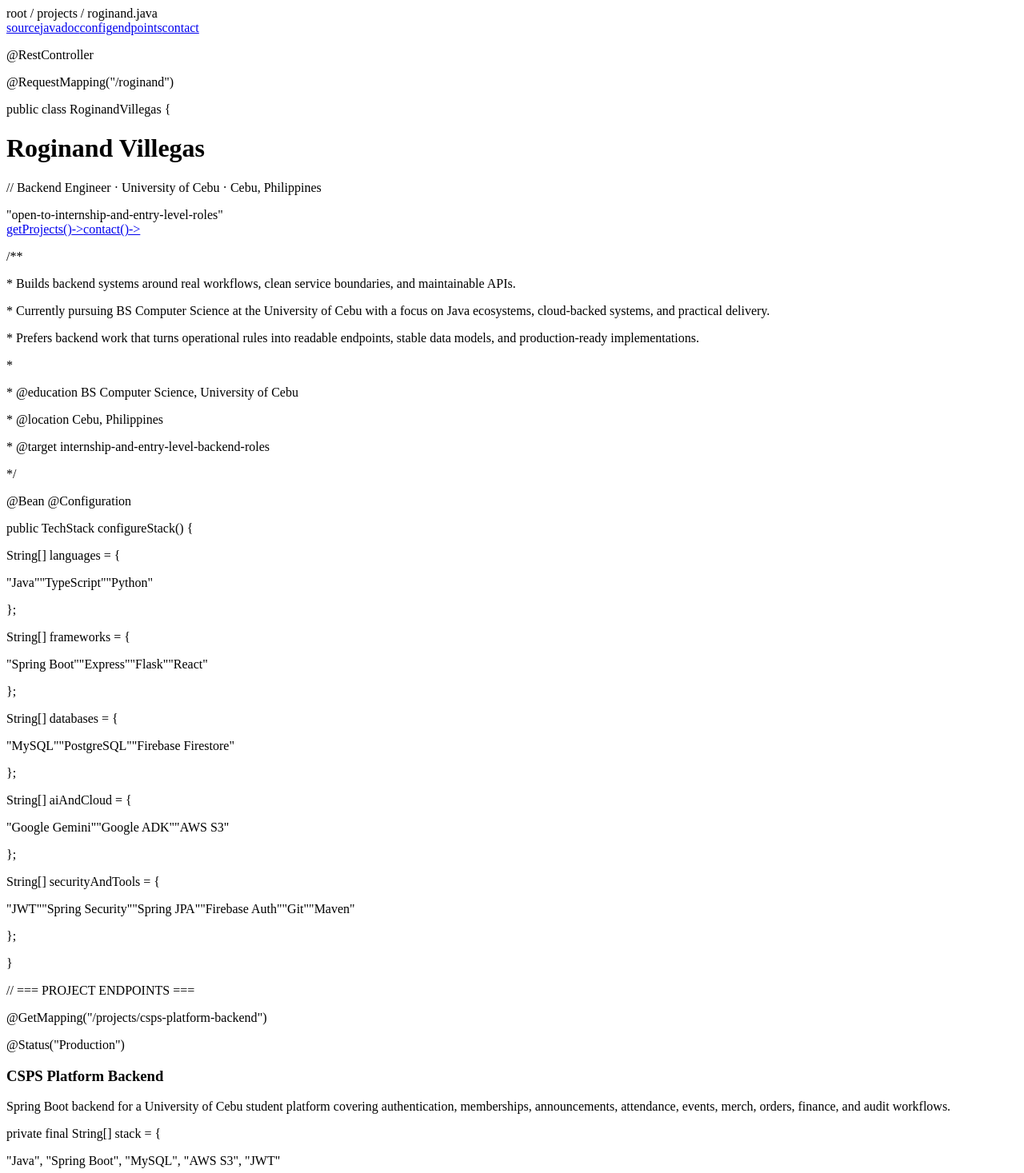
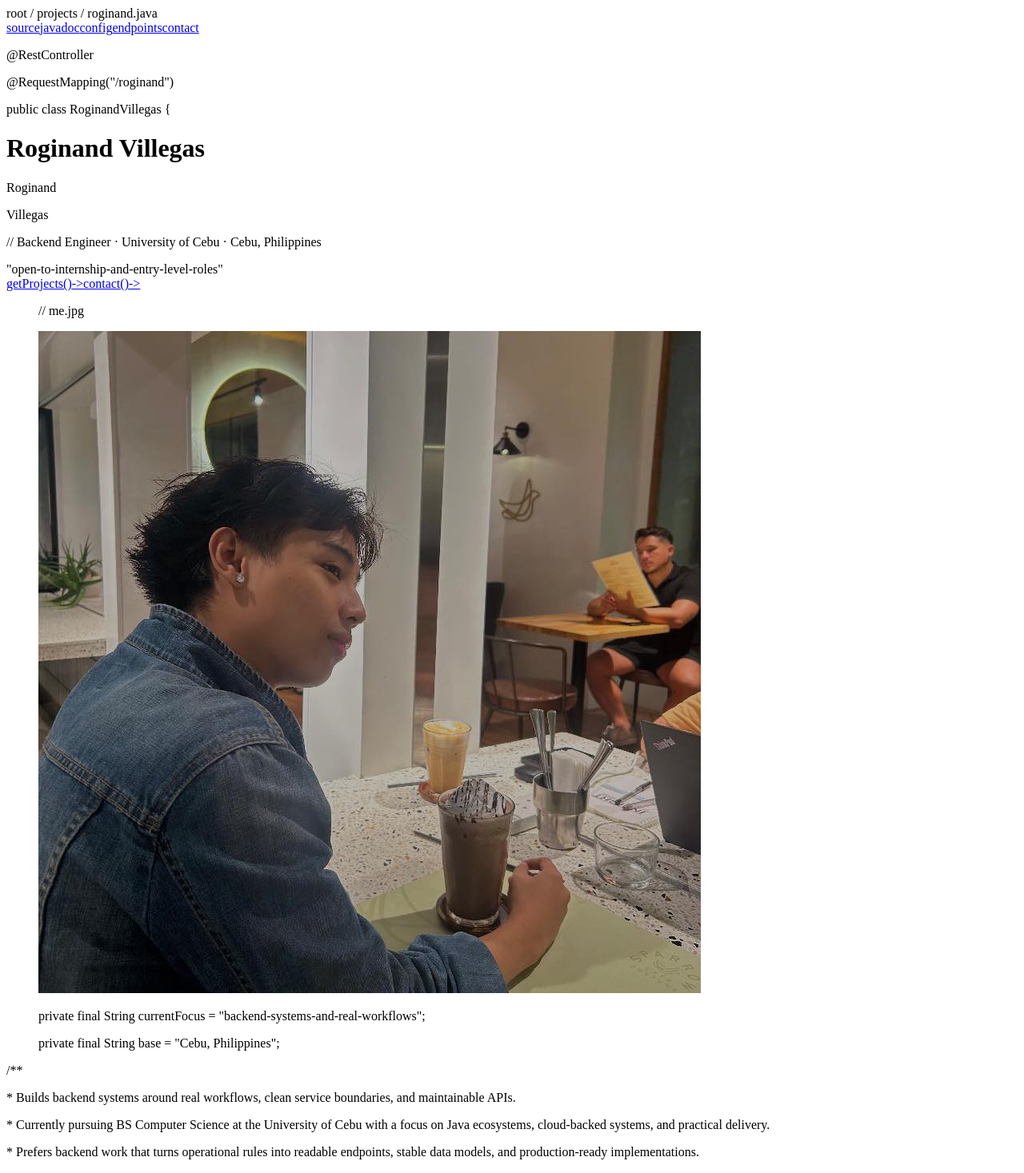
Before and after one commit to roginandd/roginand_villegas, a React (Vite) app: page / in a window 1280 px wide. Shown: the top 1467 px of the page at 80% size. Built offline with nearby package versions, Linux system fonts and the light colour scheme; the HTML template or start-up script is replaced by a standard one.

Commit message:
feat: add developer portrait and update CSPS project title and summary

```diff
--- a/src/components/sections/HeroSection.jsx
+++ b/src/components/sections/HeroSection.jsx
@@ -1,3 +1,4 @@
+import developerPreview from "../../assets/me/me.jpg";
 import { profile } from "../../data/portfolioData";
 import CodeLine from "../ui/CodeLine";
 import CodeLink from "../ui/CodeLink";
@@ -23,25 +24,60 @@ export default function HeroSection() {
       </div>
 
       <div className="space-y-6">
-        <h1 className="font-sans text-5xl font-extrabold uppercase leading-none tracking-technical text-ink sm:text-6xl md:text-7xl">
-          {firstName} <span className="text-accent">{lastName.charAt(0)}</span>
-          {lastName.slice(1)}
-        </h1>
+        <h1 className="sr-only">{profile.name}</h1>
 
-        <div className="flex flex-wrap items-center gap-x-4 gap-y-3">
-          <p className="font-mono text-sm text-muted">
+        <div
+          aria-hidden="true"
+          className="grid gap-x-6 gap-y-4 md:grid-cols-[minmax(0,1fr)_260px] md:grid-rows-[auto_auto] md:items-start"
+        >
+          <p className="font-sans text-5xl font-extrabold uppercase leading-none tracking-technical text-ink sm:text-6xl md:col-start-1 md:row-start-1 md:text-7xl">
+            {firstName}
+              <p className="font-sans text-5xl font-extrabold uppercase leading-none tracking-technical text-ink sm:text-6xl md:col-start-1 md:row-start-2 md:text-7xl">
+            <span className="text-accent">{lastName.charAt(0)}</span>
+            {lastName.slice(1)}
+          </p>
+          </p>
+
+       <div className="flex flex-wrap items-center gap-x-4 gap-y-3">
+           <p className="font-mono text-sm text-muted">
             // {profile.role} · {profile.school} · {profile.location}
           </p>
           <div className="border border-outline px-3 py-1 font-mono text-xs text-ink">
             "{profile.statusMessage}"
           </div>
+            <div className="flex flex-wrap gap-x-8 gap-y-3">
+        <CodeLink href="#endpoints">getProjects()</CodeLink>
+        <CodeLink href="#contact">contact()</CodeLink>
+      </div>
+        </div>
+
+
+
+          <figure className="space-y-3 md:col-start-2 md:row-start-1 md:row-span-2 md:self-start">
+            <CodeLine className="text-xs text-muted">// me.jpg</CodeLine>
+            <div className="border border-outline bg-panel p-3">
+              <img
+                src={developerPreview}
+                alt="Portrait of Roginand Villegas seated in a cafe"
+                className="block aspect-square w-full border border-outline bg-surface object-cover md:w-[260px]"
+              />
+            </div>
+            <div className="space-y-1 border border-outline px-4 py-4">
+              <CodeLine className="text-xs text-muted">
+                private final String currentFocus ={" "}
+                <span className="text-primary">"backend-systems-and-real-workflows"</span>;
+              </CodeLine>
+              <CodeLine className="text-xs text-muted">
+                private final String base = <span className="text-primary">"Cebu, Philippines"</span>;
+              </CodeLine>
+            </div>
+          </figure>
+
         </div>
       </div>
 
-      <div className="flex flex-wrap gap-x-8 gap-y-3">
-        <CodeLink href="#endpoints">getProjects()</CodeLink>
-        <CodeLink href="#contact">contact()</CodeLink>
-      </div>
+
+
     </SectionShell>
   );
 }
--- a/src/data/portfolioData.js
+++ b/src/data/portfolioData.js
@@ -66,11 +66,11 @@ export const projects = [
     endpoint: "/projects/csps-platform-backend",
     className: "CSPSPlatformBackend",
     status: "Production",
-    title: "CSPS Platform Backend",
+    title: "CSPS Web Application",
     projectType: "Student organization platform",
     builtFor: "Computer Science students at the University of Cebu",
     summary:
-      "Spring Boot backend for a University of Cebu student platform covering authentication, memberships, announcements, attendance, events, merch, orders, finance, and audit workflows.",
+      "Web application built for Computer Science Students at the   University of Cebu student platform covering authentication, memberships, announcements, attendance, events, merch, orders, finance, and audit workflows.",
     overview:
       "A centralized student organization platform for managing memberships, merchandise, events, attendance, and administrative workflows.",
     story:
```
Also changed, not shown: src/assets/me/me.jpg (added).
